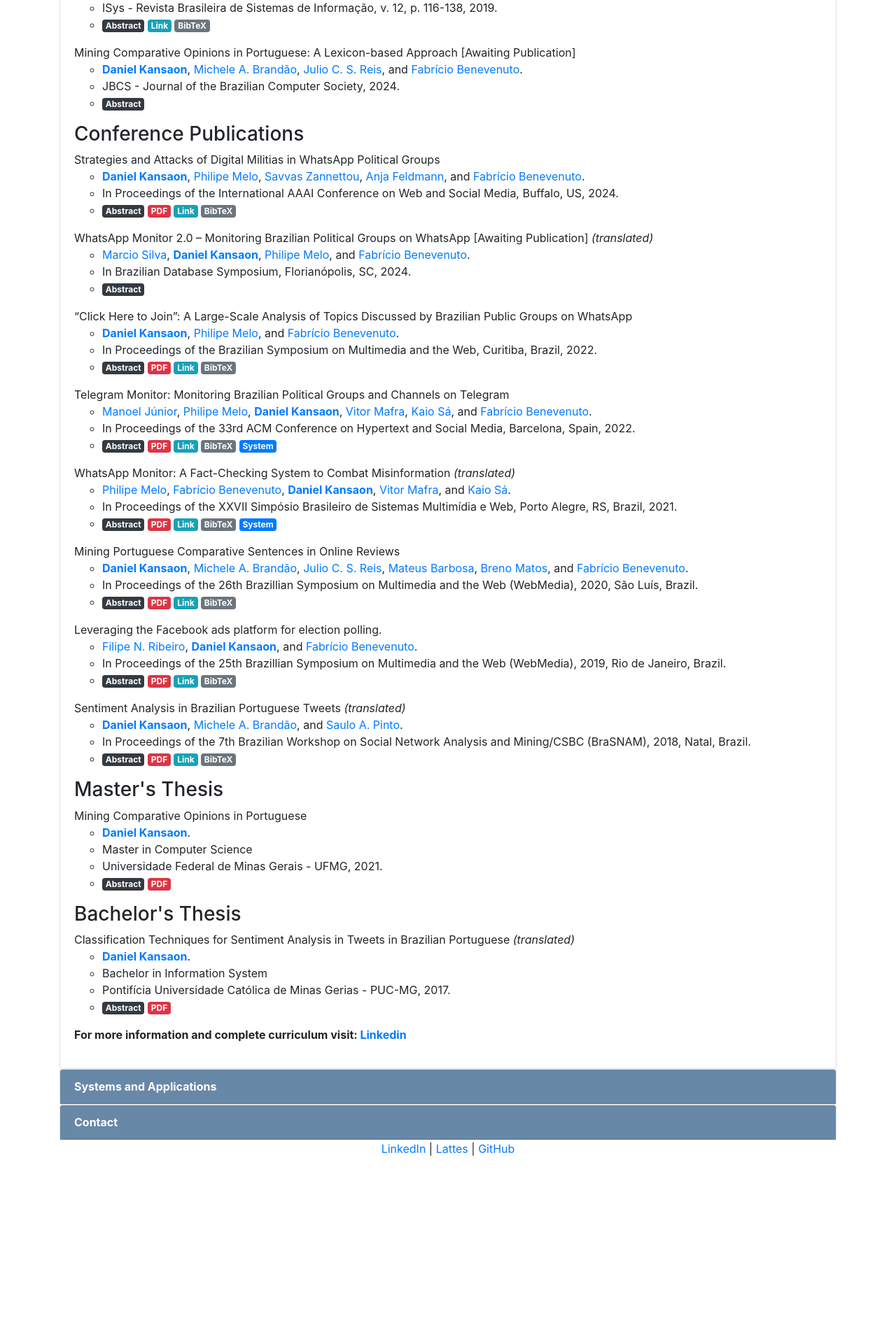
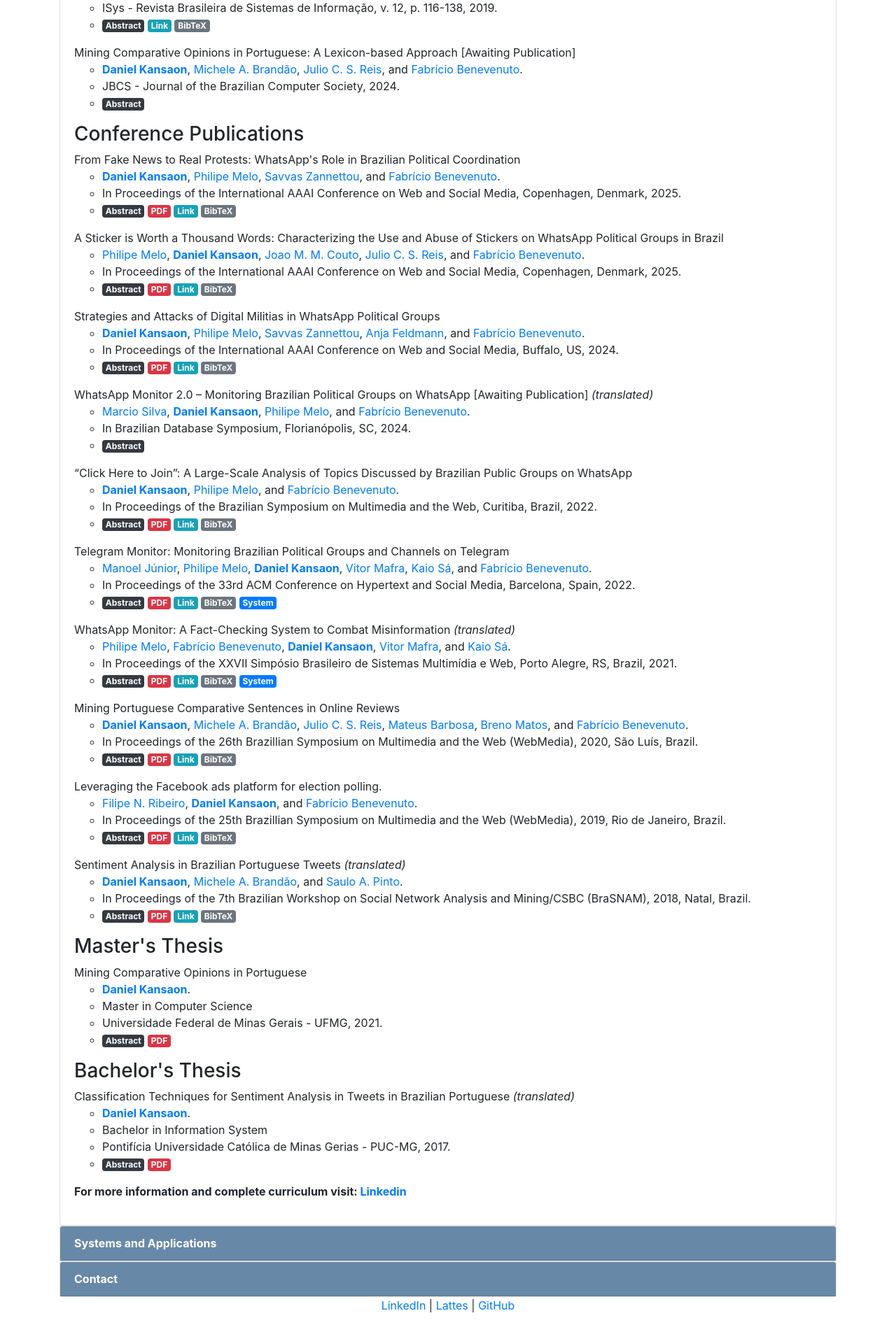
Before and after one commit to danielkansaon/research-website, a PHP site: page / in a window 1280 px wide, after a click on "Selected Publications". Shown: the part 268-2162 px from the top of the page at 70% size. Before the commit the page ends 1920 px from the top, so only its background shows below. Run offline with PHP 8.4, Linux system fonts and the light colour scheme; some libraries are stand-ins or nearby versions.

Commit message:
atualizando site

```diff
--- a/index.php
+++ b/index.php
@@ -57,7 +57,8 @@ $names = array(
   "saulo_pinto" => array("Saulo A. Pinto", "#"),
   "savvas_zannettou" => array("Savvas Zannettou", "https://zsavvas.github.io/"),
   "anja_feldmann" => array("Anja Feldmann", "https://www.mpi-inf.mpg.de/departments/inet/people/anja-feldmann"),
-  "marcio_silva" => array("Marcio Silva", "https://facom.ufms.br/~marcio/")
+  "marcio_silva" => array("Marcio Silva", "https://facom.ufms.br/~marcio/"),
+  "joao_couto" => array("Joao M. M. Couto", "https://dl.acm.org/profile/99660939617")
 
 );
 
@@ -258,6 +259,66 @@ if (preg_match('/(android|bb\d+|meego).+mobile|avantgo|bada\/|blackberry|blazer|
             </ul>
 
             <h3>Conference Publications </h3>
+            <ul class="list-inline">
+              <li>From Fake News to Real Protests: WhatsApp's Role in Brazilian Political Coordination
+                <ul>
+                  <li>
+                    <?= get_authors(array("daniel_kansaon", "philipe_melo", "savvas_zannettou", "fabricio_benevenuto")) ?>
+                  </li>
+                  <li> In Proceedings of the International AAAI Conference on Web and Social Media, Copenhagen, Denmark, 2025.
+                  </li>
+                  <li>
+                    <a href="#coord" data-toggle="collapse">
+                      <span class="badge badge-dark">Abstract</span>
+                    </a>
+                    <a href="https://ojs.aaai.org/index.php/ICWSM/article/view/35857/38011" target="_blank">
+                      <span class="badge badge-danger">PDF</span>
+                    </a>
+                    <a href="https://ojs.aaai.org/index.php/ICWSM/article/view/35857" target="_blank">
+                      <span class="badge badge-info">Link</span>
+                    </a>
+                    <a href="bibtex/icwsm_2025_coordination.bib" target="_blank">
+                      <span class="badge badge-secondary">BibTeX</span>
+                    </a>
+                  </li>
+                </ul>
+                </li>
+              <div id="coord" class="collapse">
+                <b>Abstract:</b> The growth of social networks has raised concerns about the misuse of these platforms by disinformation campaigns, social bots, and coordinated activities.
+                Among these platforms, WhatsApp has become a focal point for this abuse, particularly in Brazil, one of the countries with the highest use of the platform. Despite acknowledging the presence of coordinated campaigns and implementing restrictions on the number of messages forwarded per user, the platform continues to be abused. Due to its private nature and the difficulty of collecting information, little is known about these campaigns and the messages they disseminate. Given this context, our study investigates the presence of coordinated activities on WhatsApp in Brazil, identifying their content and purpose, especially how these messages relate to recent Brazilian political events. To answer these questions, we analyzed 13 million messages from 1,444 political groups over seven months from July 2022 to January 2023. Using network analysis, our findings suggest a significant prevalence of coordinated activity in the propagation of news messages, 26% of which originate from misinformation sites. Furthermore, we found that images play a key role in coordinated activity, accounting for 15% of messages, which are also used to mislead. Finally, coordinated accounts were used to organize collective actions, including attacks and protests against election results.
+              </div>
+            </ul>
+
+            <ul class="list-inline">
+              <li>A Sticker is Worth a Thousand Words: Characterizing the Use and Abuse of Stickers on WhatsApp Political Groups in Brazil
+                <ul>
+                  <li>
+                    <?= get_authors(array("philipe_melo", "daniel_kansaon", "joao_couto", "julio_reis", "fabricio_benevenuto")) ?>
+                  </li>
+                  <li> In Proceedings of the International AAAI Conference on Web and Social Media, Copenhagen, Denmark, 2025.
+                  </li>
+                  <li>
+                    <a href="#stickers" data-toggle="collapse">
+                      <span class="badge badge-dark">Abstract</span>
+                    </a>
+                    <a href="https://ojs.aaai.org/index.php/ICWSM/article/view/35869/38023" target="_blank">
+                      <span class="badge badge-danger">PDF</span>
+                    </a>
+                    <a href="https://ojs.aaai.org/index.php/ICWSM/article/view/35869" target="_blank">
+                      <span class="badge badge-info">Link</span>
+                    </a>
+                    <a href="bibtex/icwsm_2025_stickers.bib" target="_blank">
+                      <span class="badge badge-secondary">BibTeX</span>
+                    </a>
+                  </li>
+                </ul>
+                </li>
+              <div id="stickers" class="collapse">
+                <b>Abstract:</b> Instant messaging platforms have become an important means of communication in our world.
+                According to WhatsApp, more than 100 billion messages are sent daily through the app. Communication on these platforms has allowed individuals to express themselves in other types of media, rather than simple text, including audio, videos, images, and, more recently, stickers. This new multimedia format, in particular, emerged with messaging apps and gained considerable popularity among users, promoting new forms of interactions. Stickers range from static images of memes and emojis to animated images similar to GIFs, often used in humorous contexts. However, in the Brazilian context of WhatsApp, they are transcending their role as a mere form of humor to become an important element in political strategy. In this regard, we investigate how stickers are used, revealing unique characteristics that these media bring to public WhatsApp groups and, more specifically, the political use of this new media format. Furthermore, we found evidence of sticker abuse on WhatsApp, where users attack political opponents and spread hate speech and offensive content in public groups without any moderation. To investigate this phenomenon, we collected a large sample of messages from public political WhatsApp groups in Brazil and analyzed the sticker messages shared in this context. Warning! This paper contains images and terms that may be offensive to some audiences.
+
+              </div>
+            </ul>
             <ul class="list-inline">
               <li>Strategies and Attacks of Digital Militias in WhatsApp Political Groups
                 <ul>
```
